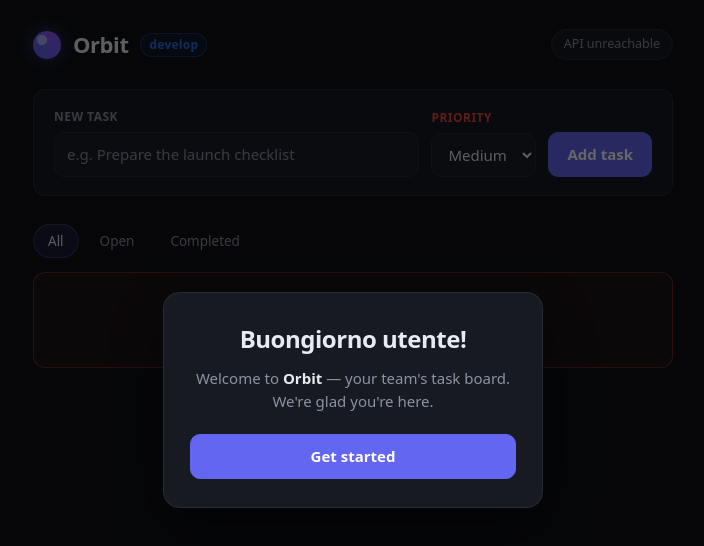
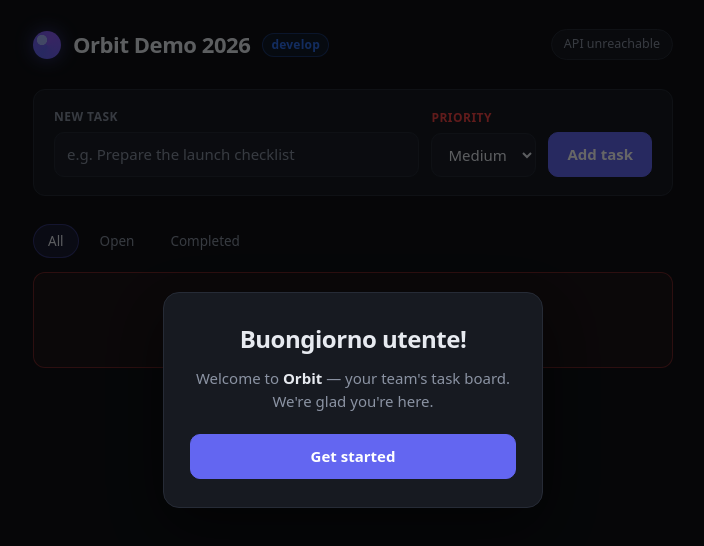
Before and after one commit to alherbz/orbit-web, a website: page public/index.html in a window 1280 px wide. Shown: the whole page, without its empty margins (287-991 px from the left). Drawn offline with Linux system fonts and the light colour scheme; no server answers.

Commit message:
feat(web): rename home title to "Orbit Demo 2026"
Update the topbar <h1> and the document <title> in public/index.html
so the visible heading and the browser tab both read "Orbit Demo 2026".

```diff
--- a/public/index.html
+++ b/public/index.html
@@ -3,7 +3,7 @@
   <head>
     <meta charset="utf-8" />
     <meta name="viewport" content="width=device-width, initial-scale=1" />
-    <title>Orbit — Tasks</title>
+    <title>Orbit Demo 2026</title>
     <link rel="stylesheet" href="/styles.css" />
   </head>
   <body>
@@ -18,7 +18,7 @@
     <header class="topbar">
       <div class="brand">
         <span class="logo" aria-hidden="true"></span>
-        <h1>Orbit</h1>
+        <h1>Orbit Demo 2026</h1>
         <span class="branch-badge">develop</span>
       </div>
       <p id="health-chip" class="chip" role="status">
```
Also changed, not shown: .infrar/commit.md, .infrar/knowledge.md.
